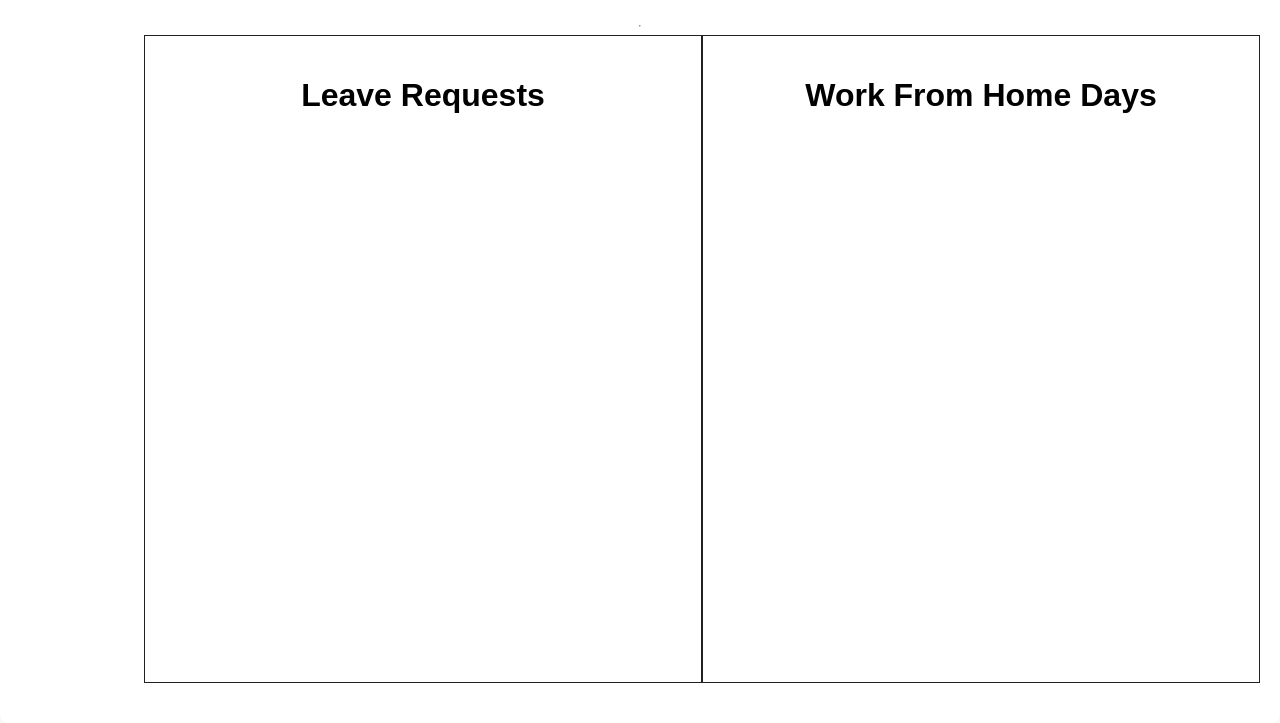
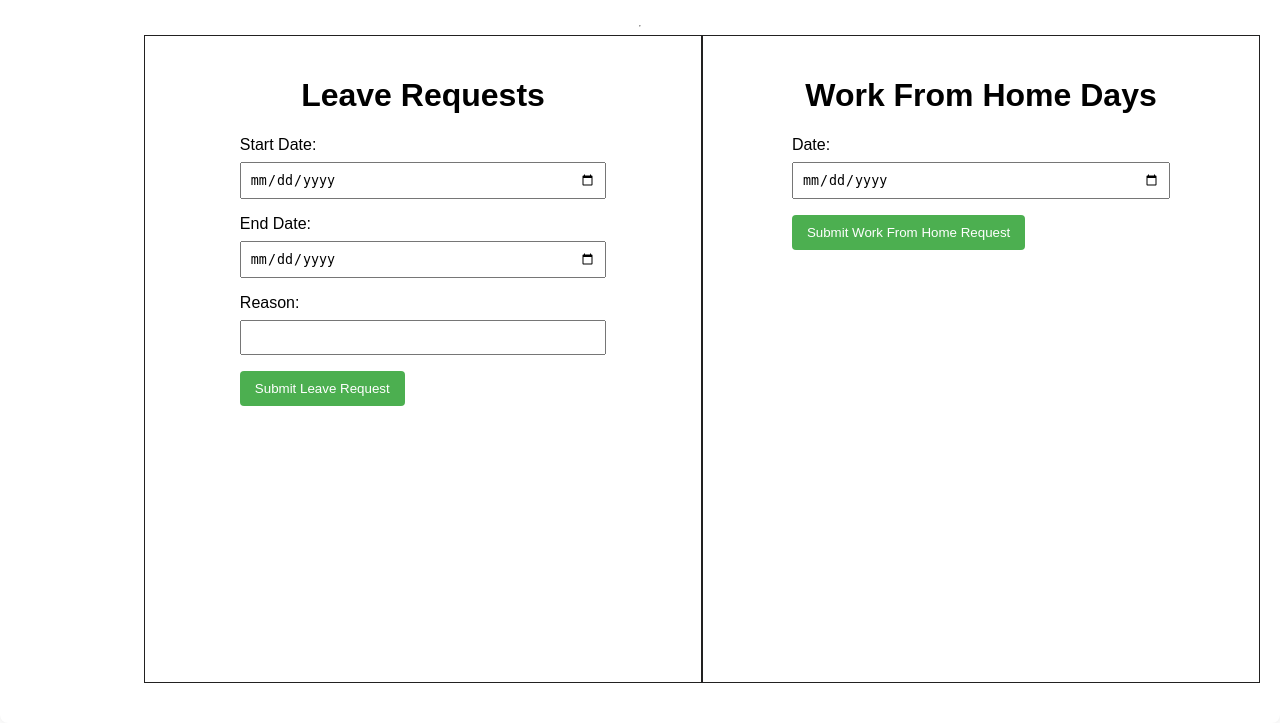
Before and after one commit to JosephDeNovellis/Leave-Absence-Dashboard, a Flask app: template templates/dashboard.html in a window 1280 px wide. Shown: the part 77-800 px from the top of the page. Run offline with Flask 3, Linux system fonts and the light colour scheme; the template is opened without the code that fills it, so the values that code supplies are empty; parts of the project's set-up code (start-up, migrations or seed data) failed here and were passed over.

Commit message:
Updated File and added additional features

```diff
--- a/templates/dashboard.html
+++ b/templates/dashboard.html
@@ -27,11 +27,32 @@
             <div class = "column middle">
                 <div class = "box">
                     <h1>Leave Requests</h1>
+                    <form action="{{ url_for('submit_leave_request') }}" method="post">
+                        <label for="startDate">Start Date:</label>
+                        <input type="date" id="startDate" name="startDate" required>
+
+                        <label for="endDate">End Date:</label>
+                        <input type="date" id="endDate" name="endDate" required>
+
+                        <label for="reason">Reason:</label>
+                        <input type="text" id="reason" name="reason">
+
+                        <button type="submit">Submit Leave Request</button>
+                    </form>
                 </div>
             </div>
+
             <div class = "column right">
                 <div class = "box">
                     <h1>Work From Home Days</h1>
+                    <form action="{{url_for('submit_WFH_request')}}" method="post">
+                        <label for="date">Date:</label>
+                        <input type="date" id="date" name="date" required>
+
+                        <button type="submit">Submit Work From Home Request</button>
+                    </form>
+
+
                 </div>
             </div>
         </div>
```
